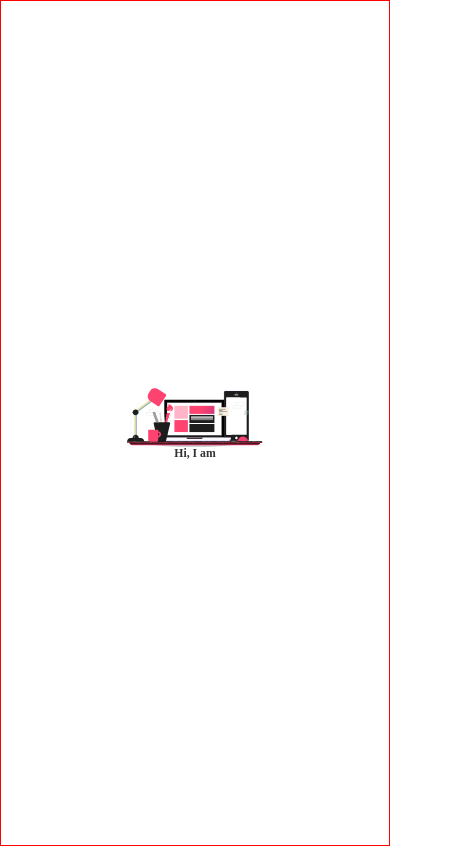
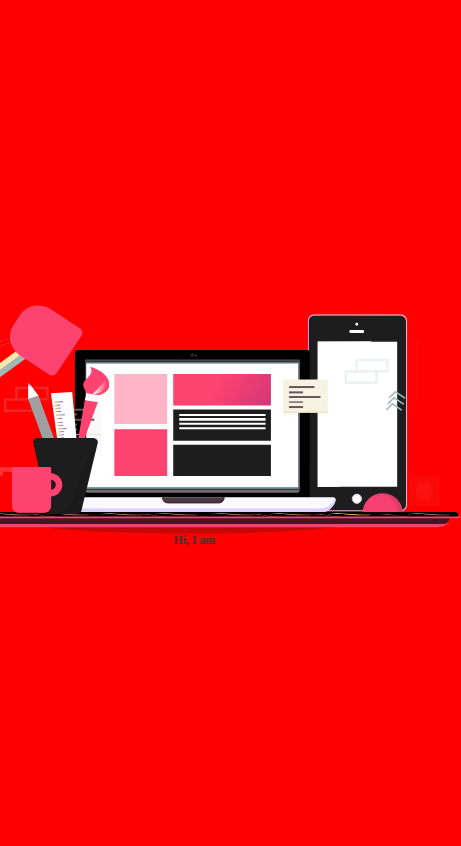
Before and after one commit to Tetteh-Yaw-Precious/personal_website, a React (Create React App) app: page / in a window 390 px wide. Shown: the whole page, 461 px wide, since content can reach past the window. Built offline with nearby package versions, Linux system fonts and the light colour scheme.

Commit message:
media queries manager added

```diff
--- a/src/components/Globalstyles.js
+++ b/src/components/Globalstyles.js
@@ -1,6 +1,7 @@
 import { createGlobalStyle } from "styled-components";
+import { device } from "../helpers/Mixins";
 
-console.log("Open Sans");
+//Declaring global styles for all styles in apoplication
 const Globalstyles = createGlobalStyle`
 :root{
     --primaryfont:'Open Sans', sans-serif;
@@ -10,22 +11,13 @@ const Globalstyles = createGlobalStyle`
 * {
   margin: 0;
   padding: 0;
-  box-sizing: inherit;
+  box-sizing: border-box;
   color: #333;
   font-family:var(---primary-font);
   //defines what 1 rem is
   font-size: 95%;
-  @include respond(phone) {
-    font-size: 97% !important;
-  } //600
-  @include respond(tab-land) {
-    font-size: 97%;
-  } //900
-  @include respond(tab-port) {
-    font-size: 96%;
-  } //1200
-  @include respond(big-desktop) {
-    font-size: 100%;
+  @media ${device.desktop} {
+    background-color: red;
   }
 }
 `;
--- a/src/components/Landingpage.js
+++ b/src/components/Landingpage.js
@@ -18,7 +18,7 @@ const StyledLandingpage = styled.div`
   justify-content: center;
   align-items: center;
   img {
-    width: 35%;
+    max-width: 35rem;
   }
 `;
 export default Landingpage;
--- /dev/null
+++ b/src/helpers/Mixins.js
@@ -0,0 +1,19 @@
+const size = {
+  mobileS: "20rem",
+  mobileM: "23rem",
+  mobileL: "26.5625rem",
+  tablet: "48rem",
+  laptop: "64rem",
+  laptopL: "90rem",
+  desktop: "160rem",
+};
+export const device = {
+  mobileS: `(max-width: ${size.mobileS})`,
+  mobileM: `(max-width: ${size.mobileM})`,
+  mobileL: `(max-width: ${size.mobileL})`,
+  tablet: `(max-width: ${size.tablet})`,
+  laptop: `(max-width: ${size.laptop})`,
+  laptopL: `(max-width: ${size.laptopL})`,
+  desktop: `(max-width: ${size.desktop})`,
+  desktopL: `(min-width: ${size.desktop})`,
+};
```
